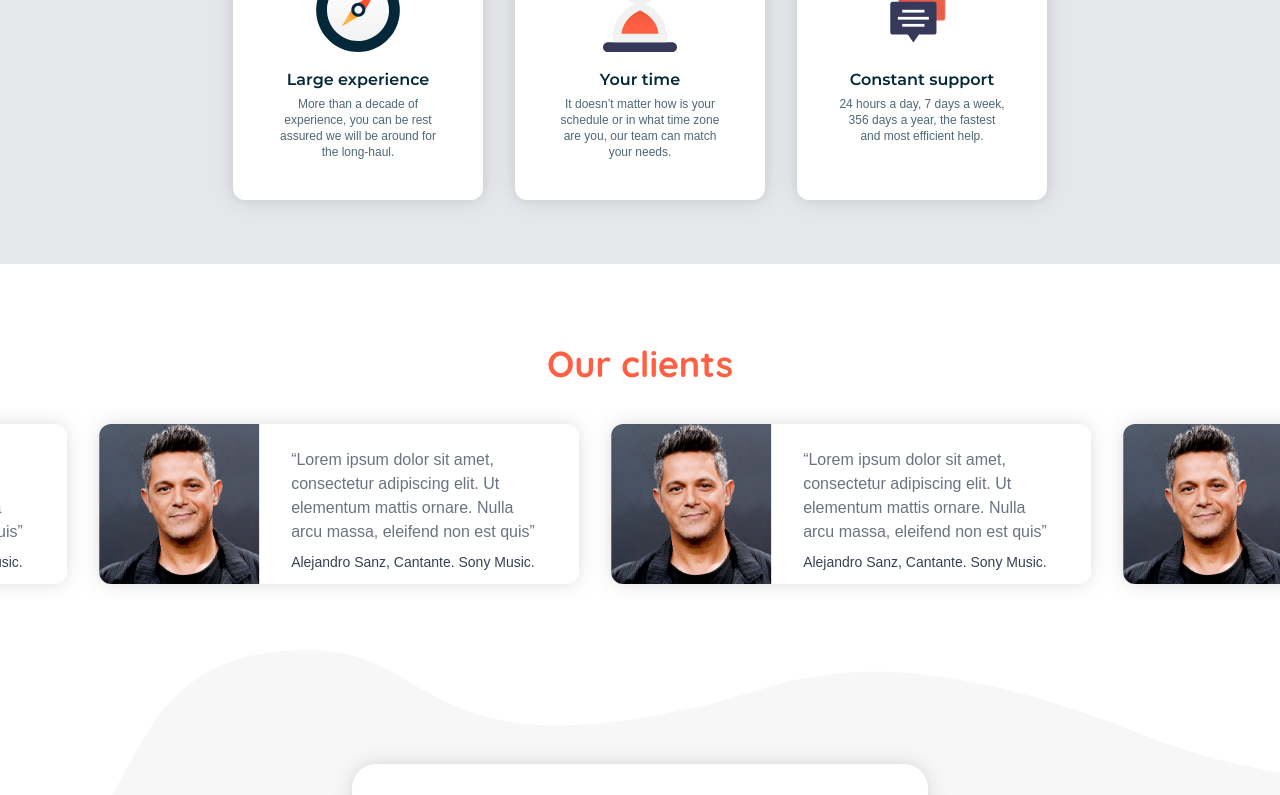
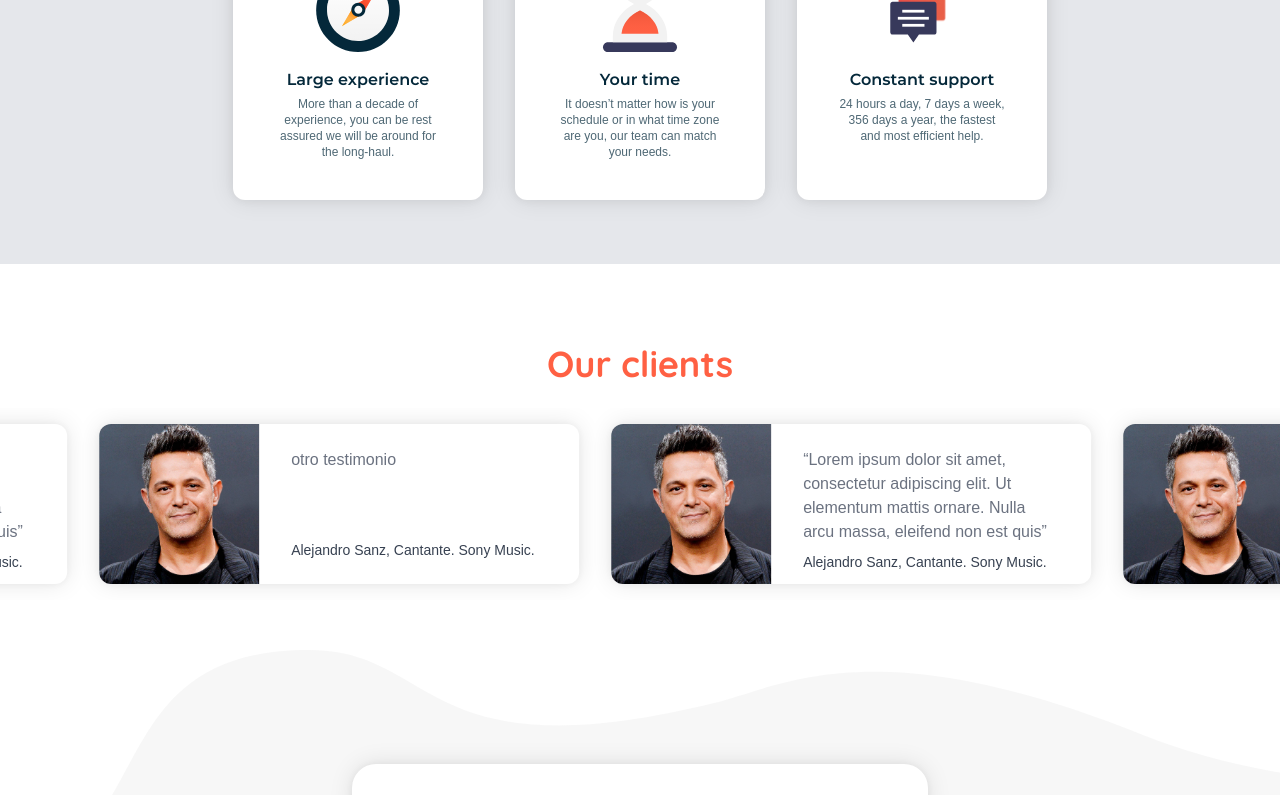
Before and after one commit to ferba24/todo10-web, a Next.js app: page / in a window 1280 px wide. Shown: the part 2842-3637 px from the top of the page. Built offline with nearby package versions, Linux system fonts and the light colour scheme; a web font is replaced by a local one.

Commit message:
moving testimonials to its own file

```diff
--- a/components/Slider/ClientsSlider.js
+++ b/components/Slider/ClientsSlider.js
@@ -1,5 +1,6 @@
 import Slider from '.';
 import ClientCard from '../ClientCard'
+import testimonials from '../../data/testimonials'
 
 const slideOptions = {
   autoplay: true,
@@ -23,16 +24,14 @@ const slideOptions = {
   ]
 }
 
-const sampleText = '“Lorem ipsum dolor sit amet, consectetur adipiscing elit. Ut elementum mattis ornare. Nulla arcu massa, eleifend non est quis”'
-const sampleExtra = "Alejandro Sanz, Cantante. Sony Music."
 
-export const clients = [1,2,3,4,5].map(n => (
-  <div key={n}>
+export const clients = testimonials.map(testimonial => (
+  <div key={testimonial.image}>
     <div className="p-2 md:p-4">
       <ClientCard
-        image="/images/alejandro-sanz.jpg"
-        text={sampleText}
-        extra={sampleExtra}
+        image={testimonial.image}
+        text={testimonial.text}
+        extra={testimonial.extra}
       />
     </div>
   </div>
--- /dev/null
+++ b/data/testimonials.js
@@ -0,0 +1,13 @@
+const testimonials = [
+  {
+    image: '/images/alejandro-sanz.jpg',
+    text: '“Lorem ipsum dolor sit amet, consectetur adipiscing elit. Ut elementum mattis ornare. Nulla arcu massa, eleifend non est quis”',
+    extra: 'Alejandro Sanz, Cantante. Sony Music.'
+  },
+  {
+    image: '/images/alejandro-sanz.jpg',
+    text: 'otro testimonio',
+    extra: 'Alejandro Sanz, Cantante. Sony Music.'
+  }
+]
+export default testimonials
```
Also changed, not shown: 1 other file (tests, documents, lock files or other folders).
